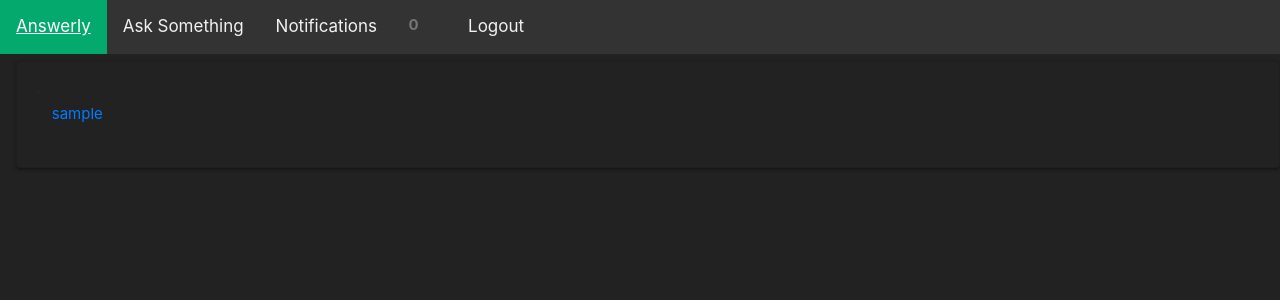
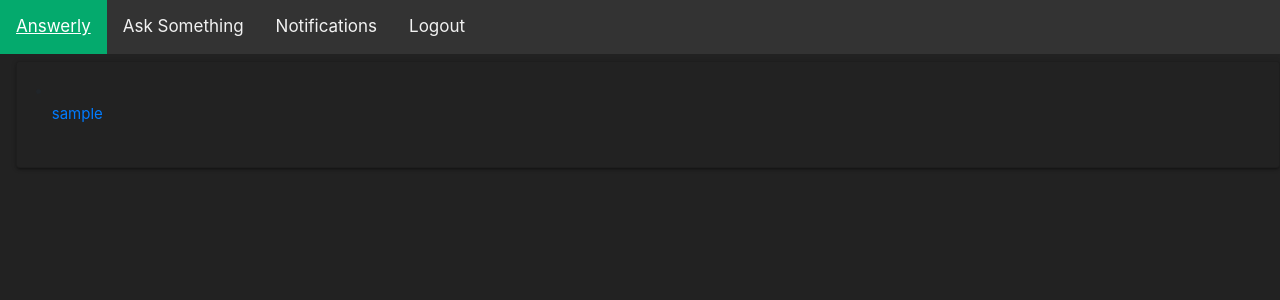
Before and after one commit to KartikTakyar0046/homeawaywander, a Django app: page /all_users/ in a window 1280 px wide. Shown: the top 300 px of the page. Run offline with Django 3.2, Linux system fonts and the light colour scheme; the visitor is signed in with stand-in values (Sample User, id 1); data comes from the database, SQL or seed files in the repository; data that the repository does not hold is empty; some libraries are stand-ins or nearby versions.

Commit message:
noti removed count

```diff
--- a/user/templates/base.html
+++ b/user/templates/base.html
@@ -123,7 +123,7 @@ display: block; position: absolute; left: 100px; top: 0; }
 <div class="topnav" id="myTopnav">
   <a href="/" class="active">Answerly</a>
   <a href="{% url 'ask-question'%}">Ask Something</a>
-  <a href="{% url 'show-notifications'%}">Notifications<span class="badge">{{notifications.count}}</span></a>
+  <a href="{% url 'show-notifications'%}">Notifications</a>
   <a href="{% url 'logout' %}">Logout</a>
   <a href="javascript:void(0);" class="icon" onclick="myFunction()">
     <i class="fa fa-bars"></i>
```
